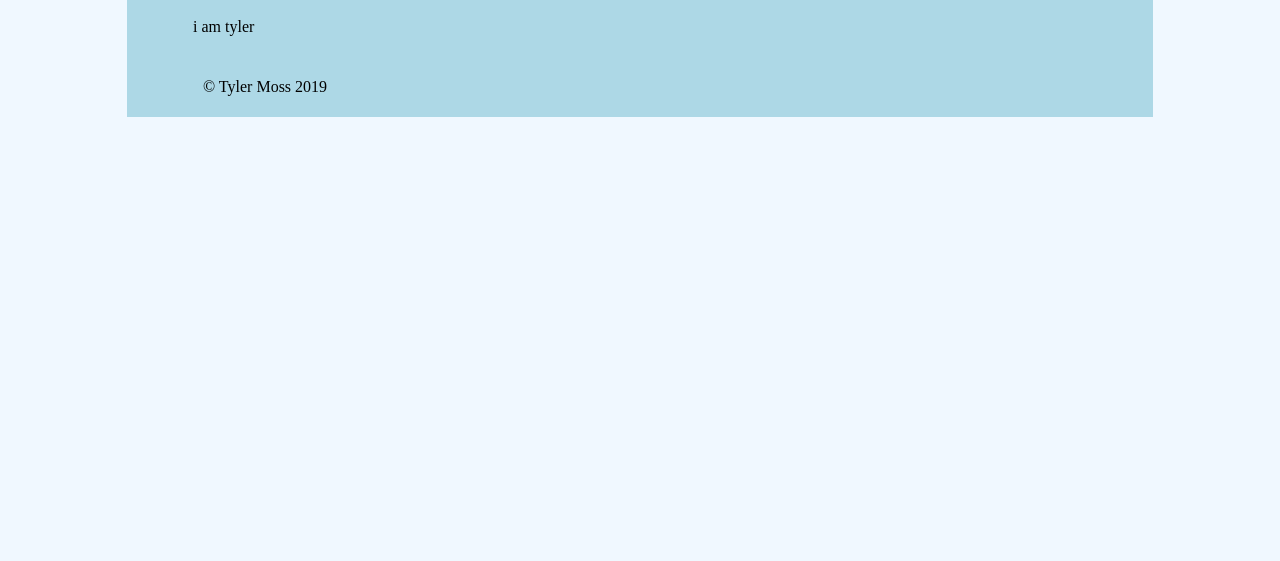
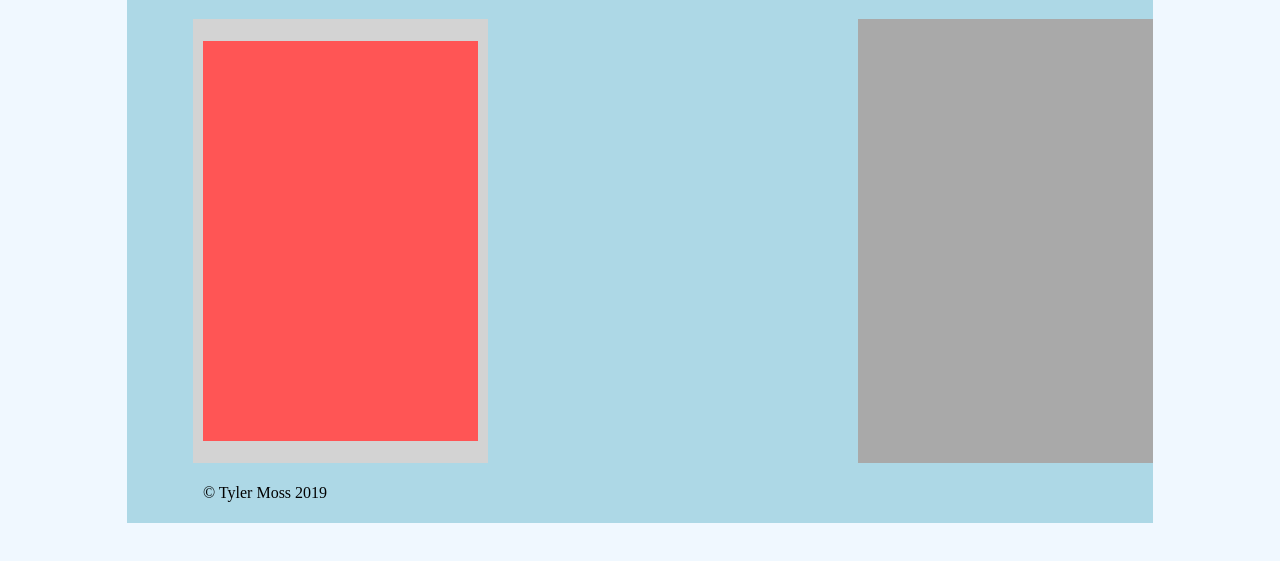
Before and after one commit to pocketeeer/tylermossnet, a plain HTML site: page who.html in a window 1280 px wide. Shown: the part 59-620 px from the top of the page. Drawn offline with Linux system fonts and the light colour scheme.

Commit message:
updated who page, not done

```diff
--- a/assets/stylesheets/main.css
+++ b/assets/stylesheets/main.css
@@ -208,3 +208,31 @@ Store Template
     display: block;
     margin: 0px auto;
  }
+
+
+/*
+===============================================
+Who? Template
+===============================================
+ */
+
+.bio-img-container {
+    display: block;
+    float: left;
+    width: 275px;
+    height: 400px;
+    padding: 22px 10px;
+}
+
+.bio-img-character {
+    background: lightgrey;
+}
+
+.bio-description-container {
+    display: block;
+    float: right;
+    width: 275px;
+    height: 400px;
+    padding: 22px 10px;
+    background: darkgrey;
+}
--- a/who.html
+++ b/who.html
@@ -23,7 +23,12 @@
             </nav>
         </header>
         <section class="container">
-            <p>i am tyler</p>
+            <div class="bio-img-container bio-img-character">
+                <img src="bio-img-placeholder.png" alt="biography image">
+            </div>
+            <div class="bio-description-container">
+                <p></p>
+            </div>
         </section>
         <footer class="primary-footer clearfix container">
             <small>&copy; Tyler Moss 2019</small>
```
Also changed, not shown: bio-img-placeholder.png (added), 1 other file.
